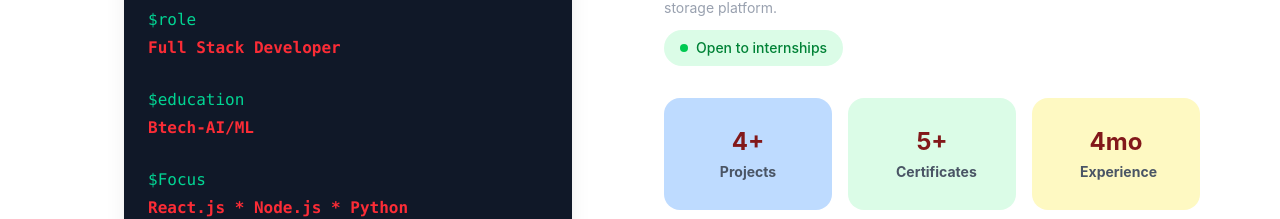
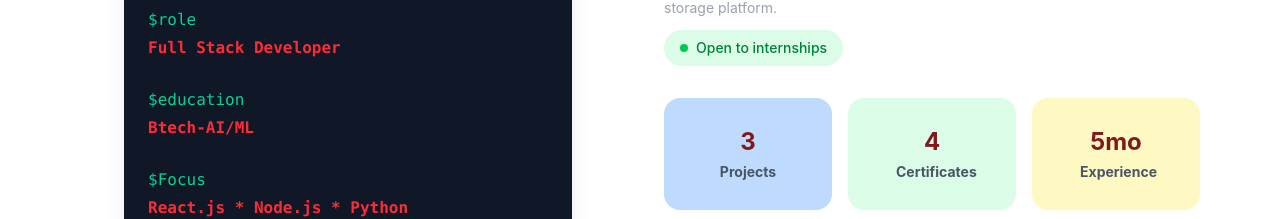
Before and after one commit to taranpreetsingh0682/personal-portfolio, a React (Vite) app: page / in a window 1280 px wide. Shown: the part 1035-1254 px from the top of the page. Built offline with nearby package versions, Linux system fonts and the light colour scheme.

Commit message:
Update Experience in About.jsx

```diff
--- a/src/sections/About.jsx
+++ b/src/sections/About.jsx
@@ -165,19 +165,19 @@ const About = () => {
             <div className='mt-8 grid grid-cols-1 gap-4 sm:grid-cols-3'>
 
               <StatCards
-                value='4+'
+                value='3'
                 label='Projects'
                 color='blue'
               />
 
               <StatCards
-                value='5+'
+                value='4'
                 label='Certificates'
                 color='green'
               />
 
               <StatCards
-                value='4mo'
+                value='5mo'
                 label='Experience'
                 color='yellow'
               />
```
